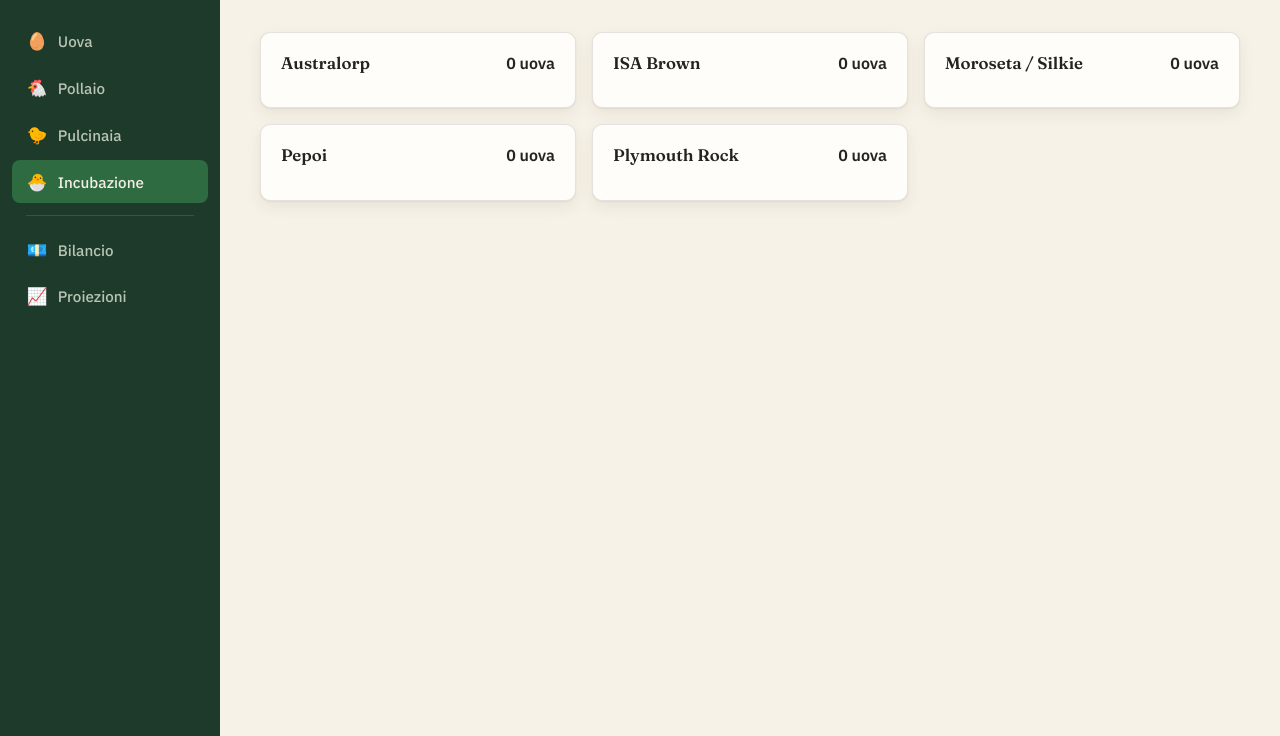
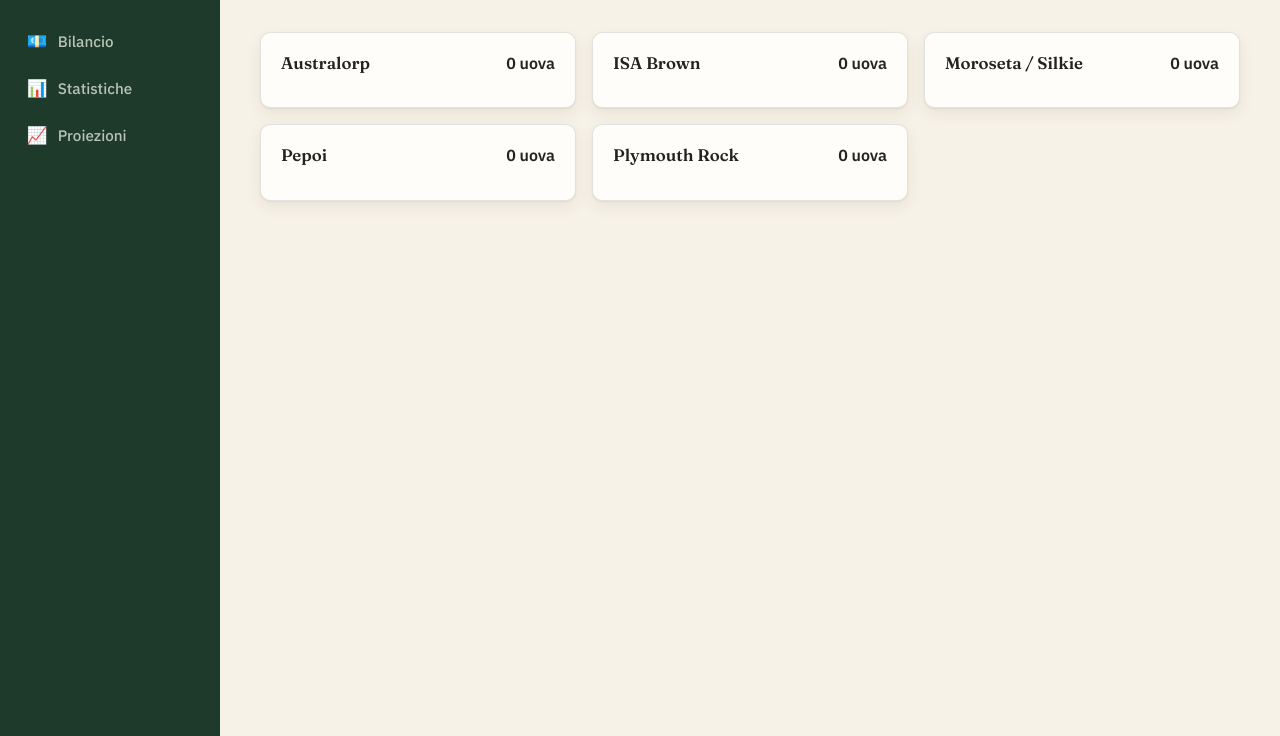
Before and after one commit to ncldlbn/pitedex, a Flask app: page /incubazione in a window 1280 px wide. Shown: the part 64-800 px from the top of the page. Run offline with Flask 3, Linux system fonts and the light colour scheme; the visitor is signed in with stand-in values (Sample User, id 1); data comes from the database, SQL or seed files in the repository; data that the repository does not hold is empty.

Commit message:
Sidebar ridotta a Bilancio/Statistiche/Proiezioni
Incubazione, Pulcinaia, Pollaio e Uova non sono più in sidebar: si
raggiungono cliccando il titolo del box corrispondente nella home
(che torna ad essere un link, questa volta verso la pagina di
visualizzazione dell'area, non verso il menu azioni ormai rimosso).
Aggiunta la pagina Statistiche (placeholder) tra Bilancio e
Proiezioni. Tolto il titolo "Azioni rapide" dalla home.

Co-Authored-By: Claude Sonnet 5 <noreply@anthropic.com>

```diff
--- a/app.py
+++ b/app.py
@@ -36,23 +36,23 @@ RAZZE_SEED = ["ISA Brown", "Australorp", "Plymouth Rock", "Pepoi", "Moroseta / S
 # di Incubazione/Pulcinaia/Pollaio/Uova sono solo visualizzazione di stato.
 AZIONI_RAPIDE = {
     "uova": {
-        "icona": "🥚", "nome": "Uova",
+        "icona": "🥚", "nome": "Uova", "pagina": "registro_uova_lista",
         "ingresso": {"etichetta": "Raccolta", "endpoint": "registro_uova_raccolta"},
         "uscita": {"etichetta": "Vendita", "endpoint": "registro_uova_vendita"},
     },
     "pollaio": {
-        "icona": "🐔", "nome": "Pollaio",
+        "icona": "🐔", "nome": "Pollaio", "pagina": "pollaio_lista",
         "ingresso": {"etichetta": "Ingresso", "endpoint": "pollaio_nuova"},
         "uscita": {"etichetta": "Uscita", "endpoint": "pollaio_uscita"},
         "extra": {"etichetta": "Cambio destinazione d'uso", "endpoint": "pollaio_cambio_destinazione"},
     },
     "pulcinaia": {
-        "icona": "🐤", "nome": "Pulcinaia",
+        "icona": "🐤", "nome": "Pulcinaia", "pagina": "pulcinaia_lista",
         "ingresso": {"etichetta": "Ingresso", "endpoint": "pulcinaia_nuova"},
         "uscita": {"etichetta": "Uscita", "endpoint": "pulcinaia_uscita"},
     },
     "incubazione": {
-        "icona": "🐣", "nome": "Incubazione",
+        "icona": "🐣", "nome": "Incubazione", "pagina": "incubazione_lista",
         "ingresso": {"etichetta": "Ingresso", "endpoint": "incubazione_nuova"},
         "uscita": {"etichetta": "Uscita", "endpoint": "incubazione_perdita"},
     },
@@ -67,6 +67,7 @@ def _azioni_rapide_gruppo(chiave):
 
     return {
         "chiave": chiave, "icona": info["icona"], "nome": info["nome"],
+        "pagina_url": url_for(info["pagina"]),
         "ingresso": azione(info["ingresso"]), "uscita": azione(info["uscita"]),
         "extra": azione(info["extra"]) if "extra" in info else None,
     }
@@ -879,6 +880,11 @@ def bilancio():
     return render_template("bilancio.html")
 
 
+@app.route("/statistiche")
+def statistiche():
+    return render_template("statistiche.html")
+
+
 @app.route("/proiezioni")
 def proiezioni():
     return render_template("proiezioni.html")
--- a/static/style.css
+++ b/static/style.css
@@ -574,11 +574,17 @@ button:hover {
 }
 
 .azioni-box-titolo {
+    display: block;
     font-family: var(--font-display);
     font-weight: 600;
     font-size: 1.1rem;
     color: var(--text-primary);
+    text-decoration: none;
     margin: 0 0 0.9rem;
+}
+
+.azioni-box-titolo:hover {
+    color: var(--accent);
 }
 
 .azioni-coppia {
--- a/templates/_macros.html
+++ b/templates/_macros.html
@@ -34,9 +34,9 @@
 
 {% macro azioni_box(gruppo) %}
 <div class="azioni-box">
-    <div class="azioni-box-titolo">
+    <a class="azioni-box-titolo" href="{{ gruppo.pagina_url }}">
         <span aria-hidden="true">{{ gruppo.icona }}</span> {{ gruppo.nome }}
-    </div>
+    </a>
     <div class="azioni-coppia">
         <a class="azione-voce azione-ingresso" href="{{ gruppo.ingresso.url }}">{{ gruppo.ingresso.etichetta }}</a>
         <a class="azione-voce azione-uscita" href="{{ gruppo.uscita.url }}">{{ gruppo.uscita.etichetta }}</a>
--- a/templates/base.html
+++ b/templates/base.html
@@ -37,23 +37,11 @@
     <div class="layout">
         <aside class="sidebar">
             <nav>
-                <a href="{{ url_for('registro_uova_lista') }}" class="nav-link {{ 'active' if request.endpoint in ['registro_uova_lista', 'registro_uova_raccolta', 'registro_uova_vendita'] else '' }}">
-                    <span class="nav-icon" aria-hidden="true">🥚</span> Uova
-                </a>
-                <a href="{{ url_for('pollaio_lista') }}" class="nav-link {{ 'active' if request.endpoint == 'pollaio_lista' else '' }}">
-                    <span class="nav-icon" aria-hidden="true">🐔</span> Pollaio
-                </a>
-                <a href="{{ url_for('pulcinaia_lista') }}" class="nav-link {{ 'active' if request.endpoint == 'pulcinaia_lista' else '' }}">
-                    <span class="nav-icon" aria-hidden="true">🐤</span> Pulcinaia
-                </a>
-                <a href="{{ url_for('incubazione_lista') }}" class="nav-link {{ 'active' if request.endpoint == 'incubazione_lista' else '' }}">
-                    <span class="nav-icon" aria-hidden="true">🐣</span> Incubazione
-                </a>
-
-                <div class="nav-separator" role="separator"></div>
-
                 <a href="{{ url_for('bilancio') }}" class="nav-link {{ 'active' if request.endpoint == 'bilancio' else '' }}">
                     <span class="nav-icon" aria-hidden="true">💶</span> Bilancio
+                </a>
+                <a href="{{ url_for('statistiche') }}" class="nav-link {{ 'active' if request.endpoint == 'statistiche' else '' }}">
+                    <span class="nav-icon" aria-hidden="true">📊</span> Statistiche
                 </a>
                 <a href="{{ url_for('proiezioni') }}" class="nav-link {{ 'active' if request.endpoint == 'proiezioni' else '' }}">
                     <span class="nav-icon" aria-hidden="true">📈</span> Proiezioni
--- a/templates/index.html
+++ b/templates/index.html
@@ -1,7 +1,6 @@
 {% extends "base.html" %}
 {% import "_macros.html" as macros %}
 {% block content %}
-<h1 class="page-title">Azioni rapide</h1>
 <div class="azioni-home-grid">
     {% for gruppo in gruppi %}
     {{ macros.azioni_box(gruppo) }}
--- /dev/null
+++ b/templates/statistiche.html
@@ -0,0 +1,5 @@
+{% extends "base.html" %}
+{% block content %}
+<h1 class="page-title">Statistiche</h1>
+<p class="hint">Pagina in arrivo.</p>
+{% endblock %}
```
